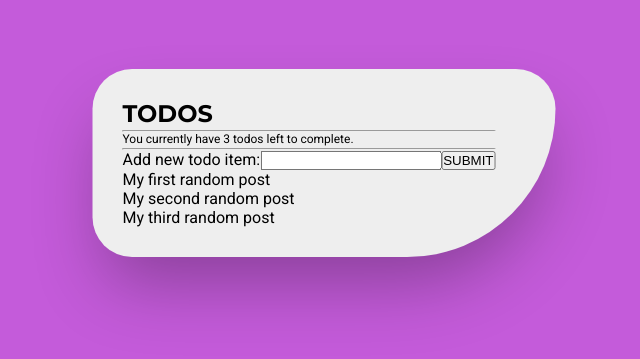
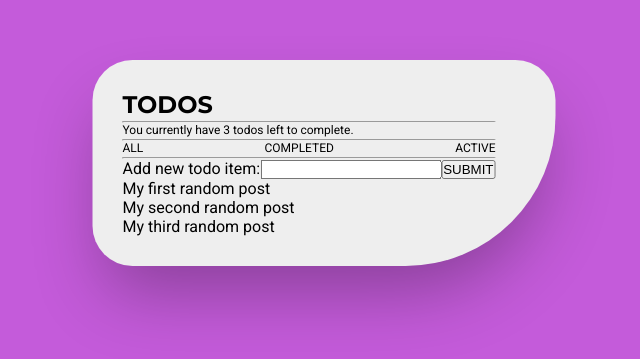
Before and after one commit to RickBr0wn/react-redux-todo-app, a React (Create React App) app: page / in a window 1280 px wide. Shown: the part 197-556 px from the top of the page, without its empty margins (316-956 px from the left). Built offline with nearby package versions, Linux system fonts and the light colour scheme.

Commit message:
added UUID

```diff
--- a/package.json
+++ b/package.json
@@ -8,6 +8,7 @@
     "react-dom": "^16.5.2",
     "react-redux": "^6.0.1",
     "react-scripts": "2.0.3",
+    "react-uuid": "0.0.1",
     "redux": "^4.0.1"
   },
   "scripts": {
--- a/src/App.js
+++ b/src/App.js
@@ -3,15 +3,23 @@ import Todos from './Todos'
 import AddTodo from './AddTodo'
 import { connect } from 'react-redux'
 import { addTodo } from './Store/actions'
+import UUID from './Store/uuidGen'
 
 function App({ todos, onAddTodo }) {
+  console.log(UUID())
   return (
-    <div className='todo-app container'>
+    <div className='todo-app'>
       <h1 className='title'>TODOS</h1>
       <hr />
       <p className='remaining'>{`You currently have ${
         todos.length
       } todos left to complete.`}</p>
+      <hr />
+      <div className='filter-container'>
+        <p>ALL</p>
+        <p>COMPLETED</p>
+        <p>ACTIVE</p>
+      </div>
       <hr />
       <AddTodo addTodo={onAddTodo} />
       <Todos todos={todos} />
--- a/src/Store/actions.js
+++ b/src/Store/actions.js
@@ -1,9 +1,9 @@
-import v4 from 'node-uuid'
+import UUID from './uuidGen'
 
 export const addTodo = function(newTodo) {
   return {
     type: 'ADD',
-    id: v4(),
+    id: UUID(),
     title: newTodo
   }
 }
--- a/src/Store/uuidGen.js
+++ b/src/Store/uuidGen.js
@@ -3,7 +3,7 @@ A function that returns a universally unique identifier (uuid).
 example: 1b83fd69-abe7-468c-bea1-306a8aa1c81d
 @returns `string` : 32 character uuid (see example)
 */
-function uuidGen() {
+export default function UUID() {
   const randomCharacter = function() {
     const hashTable = [
       'a',
--- a/src/index.css
+++ b/src/index.css
@@ -27,6 +27,7 @@ body {
 .todo-app {
   background: #eee;
   max-width: 90rem;
+  max-height: 90rem;
   margin: 0 auto;
   position: absolute;
   top: 45%;
@@ -53,3 +54,10 @@ body {
 hr {
   margin-top: 2px;
 }
+
+.filter-container {
+  display: flex;
+  flex-direction: row;
+  justify-content: space-between;
+  font-size: 1.2rem;
+}
```
Also changed, not shown: 2 other files (tests, documents, lock files or other folders).
